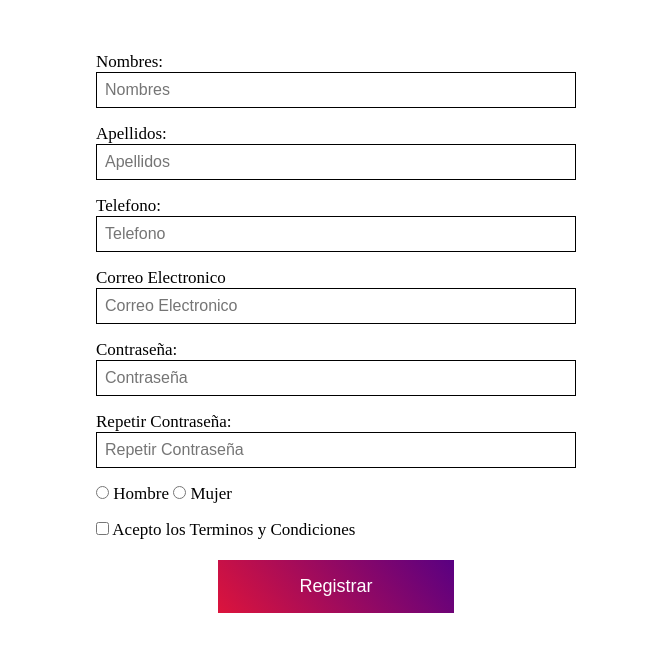
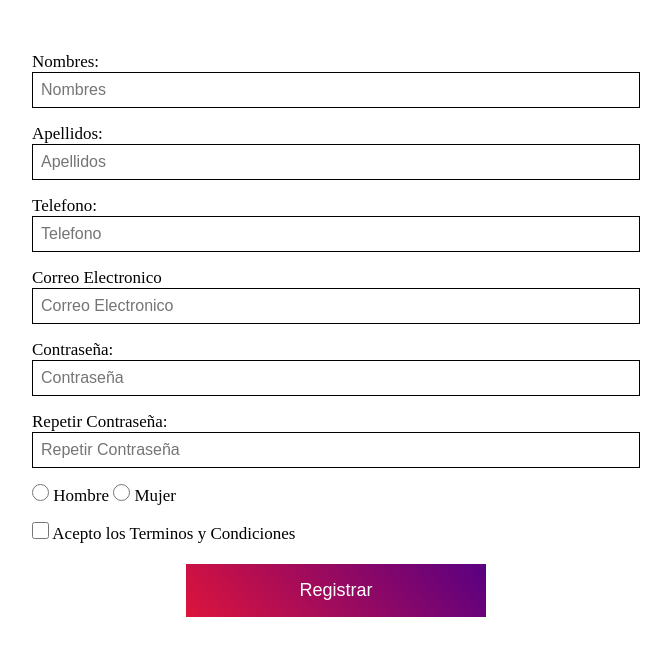
Before and after one commit to SoyAlejo/Form, a plain HTML site: page index.html in a window 1280 px wide. Shown: the whole page, without its empty margins (304-975 px from the left). Drawn offline with Linux system fonts and the light colour scheme.

Commit message:
css y js

```diff
--- a/css/Estilos.css
+++ b/css/Estilos.css
@@ -6,7 +6,7 @@
 	-moz-box-sizing: border-box;
 }
 section {
-	width: 40%;
+	width: 50%;
 	margin: auto;
 }
 
@@ -28,8 +28,17 @@ section {
 .form-regis__input:focus {
 	outline-color: #590082;
 }
+.form-regis__radio {
+	border-radius: 50%;
+	width: 17px;
+	height: 17px;
+	display: inline-block;
+}
 .form-regis__checkbox {
 	font-size: large;
+	width: 17px;
+	height: 17px;
+	display: inline-block;
 }
 .imagen {
 	text-align: center;
@@ -38,6 +47,7 @@ section {
 	width: 20%;
 	margin: auto;
 }
+/* ---------Boton-------- */
 .boton {
 	display: block;
 	width: 50%;
@@ -72,8 +82,8 @@ section {
 	font-size: 1em;
 	border-radius: 30px;
 }
-@media (max-width: 800px){
-	section{
-		width:100%;
+@media (max-width: 800px) {
+	section {
+		width: 100%;
 	}
 }
--- a/index.html
+++ b/index.html
@@ -67,14 +67,14 @@
 					/>
 				</div>
 				<div class="form-regis">
-					<input type="radio" name="sexo" id="hombre" value="Hombre" />
+					<input class="form-regis__radio" type="radio" name="sexo" id="hombre" value="Hombre" />
 					<label for="hombre">Hombre</label>
 
-					<input type="radio" name="sexo" id="mujer" value="Mujer" />
+					<input class="form-regis__radio" type="radio" name="sexo" id="mujer" value="Mujer" />
 					<label for="mujer">Mujer</label>
 				</div>
-				<div class="form-regis form-regis__checkbox">
-					<input type="checkbox" name="terminos" id="terminos" value="true" />
+				<div class="form-regis">
+					<input class="form-regis__checkbox" type="checkbox" name="terminos" id="terminos" value="true" />
 					<label for="terminos">Acepto los Terminos y Condiciones</label>
 				</div>
 
--- /dev/null
+++ b/js/Form.js
@@ -0,0 +1,3 @@
+(function () {
+	var formulario = document.formulario;
+})();
```
